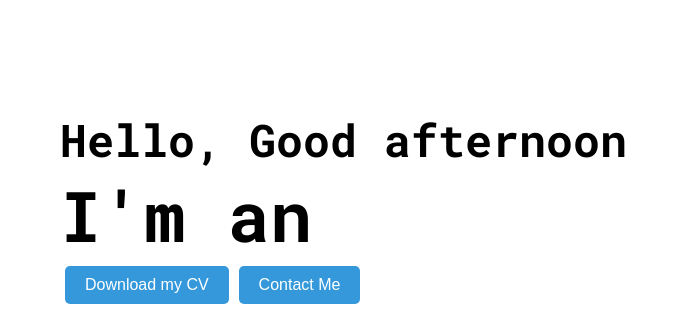
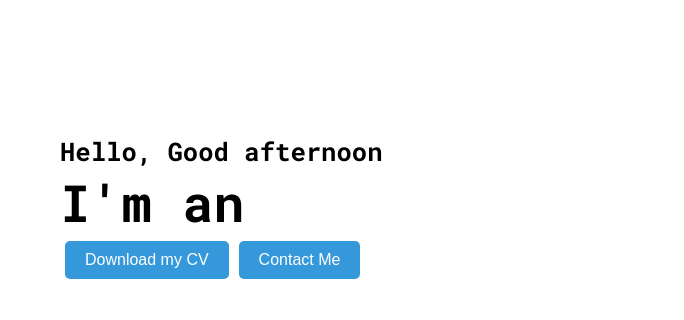
Before and after one commit to SnakeXrnt/portfolio-ethan, a plain HTML site: page index.html in a window 1280 px wide. Shown: the part 211-531 px from the top of the page, 0-684 px from the left. Drawn offline with Linux system fonts and the light colour scheme; a web font is replaced by a local one.

```diff
--- a/pages/home/style.css
+++ b/pages/home/style.css
@@ -89,14 +89,17 @@ body {
 }
 
 #text-container {
-  font-size: 70px;
+  font-size: 4vw;
   font-family: 'Roboto Mono', monospace;
   white-space: nowrap;
   overflow: hidden;
+  overflow: hidden;
+  white-space: nowrap;
+  text-overflow: ellipsis;
 }
 
 #text-container2 {
-  font-size: 45px;
+  font-size: 2vw;
   font-family: 'Roboto Mono', monospace;
   white-space: nowrap;
   overflow: hidden;
```
